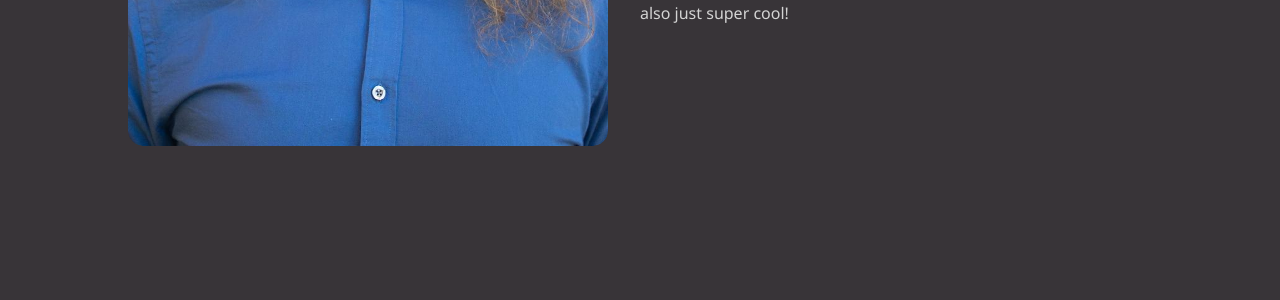
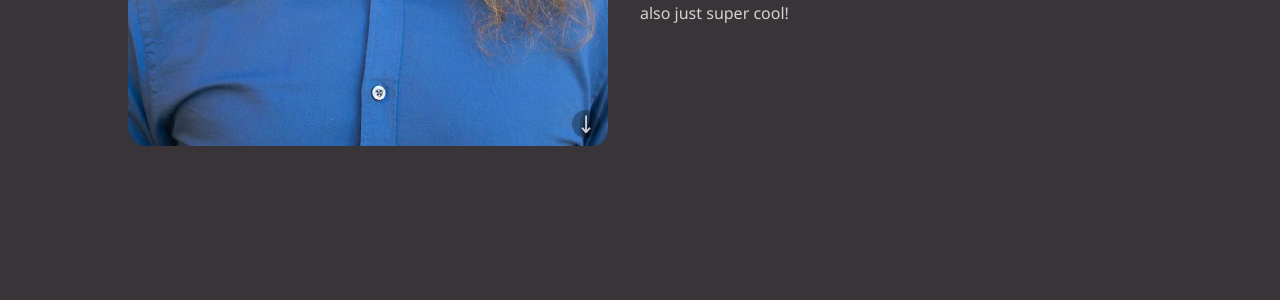
Before and after one commit to bergerjacob/bergerj-website, a Jekyll site: the page built from index.html, in a window 1280 px wide. Shown: the part 584-884 px from the top of the page. Built offline with Jekyll 4.4.1, drawn with Linux system fonts in a browser that asks for light colours.

Commit message:
hover hint on profile pic

```diff
--- a/assets/css/style.css
+++ b/assets/css/style.css
@@ -130,6 +130,30 @@ nav ul li a:hover, header .highlight, header .current a {
 
 .profile-pic-wrapper:hover {
     animation: subtle-glow 1.5s ease-in-out infinite alternate;
+}
+
+.hover-hint {
+    position: absolute;
+    bottom: 8px;
+    right: 8px;
+    font-size: 24px;
+    color: rgba(255, 255, 255, 0.8);
+    pointer-events: none;
+    transition: opacity 0.3s ease-in-out, transform 0.3s ease-in-out;
+    z-index: 10;
+    text-shadow: 0 0 8px rgba(0, 0, 0, 0.8), 0 2px 4px rgba(0, 0, 0, 0.6);
+    background: rgba(0, 0, 0, 0.3);
+    border-radius: 50%;
+    width: 28px;
+    height: 28px;
+    display: flex;
+    align-items: center;
+    justify-content: center;
+}
+
+.profile-pic-wrapper:hover .hover-hint {
+    opacity: 0;
+    transform: translateY(4px);
 }
 
 @keyframes subtle-glow {
--- a/index.html
+++ b/index.html
@@ -5,6 +5,7 @@ layout: page
     <div class="profile-pic-wrapper">
         <img src="../assets/images/profile_pic.JPEG" alt="Profile picture" class="profile-pic">
         <img src="../assets/images/profile_pic-anime.JPEG" alt="Anime profile picture" class="profile-pic profile-pic-anime">
+        <span class="hover-hint">↓</span>
     </div>
     <div class="text-container">
         <h2 class="description">Hi, I'm <span class="rainbow-text">Jacob Berger</span></h2>
```
